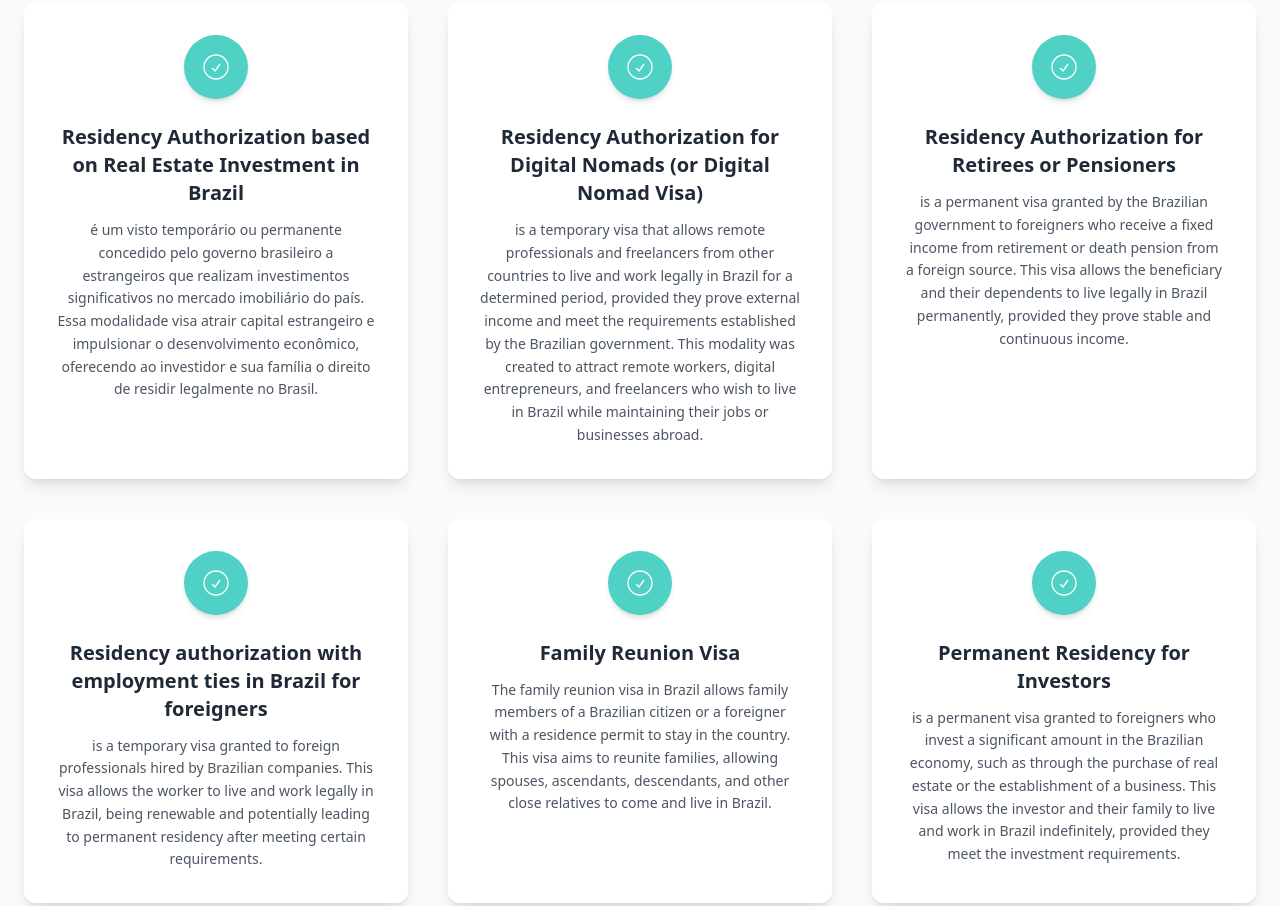
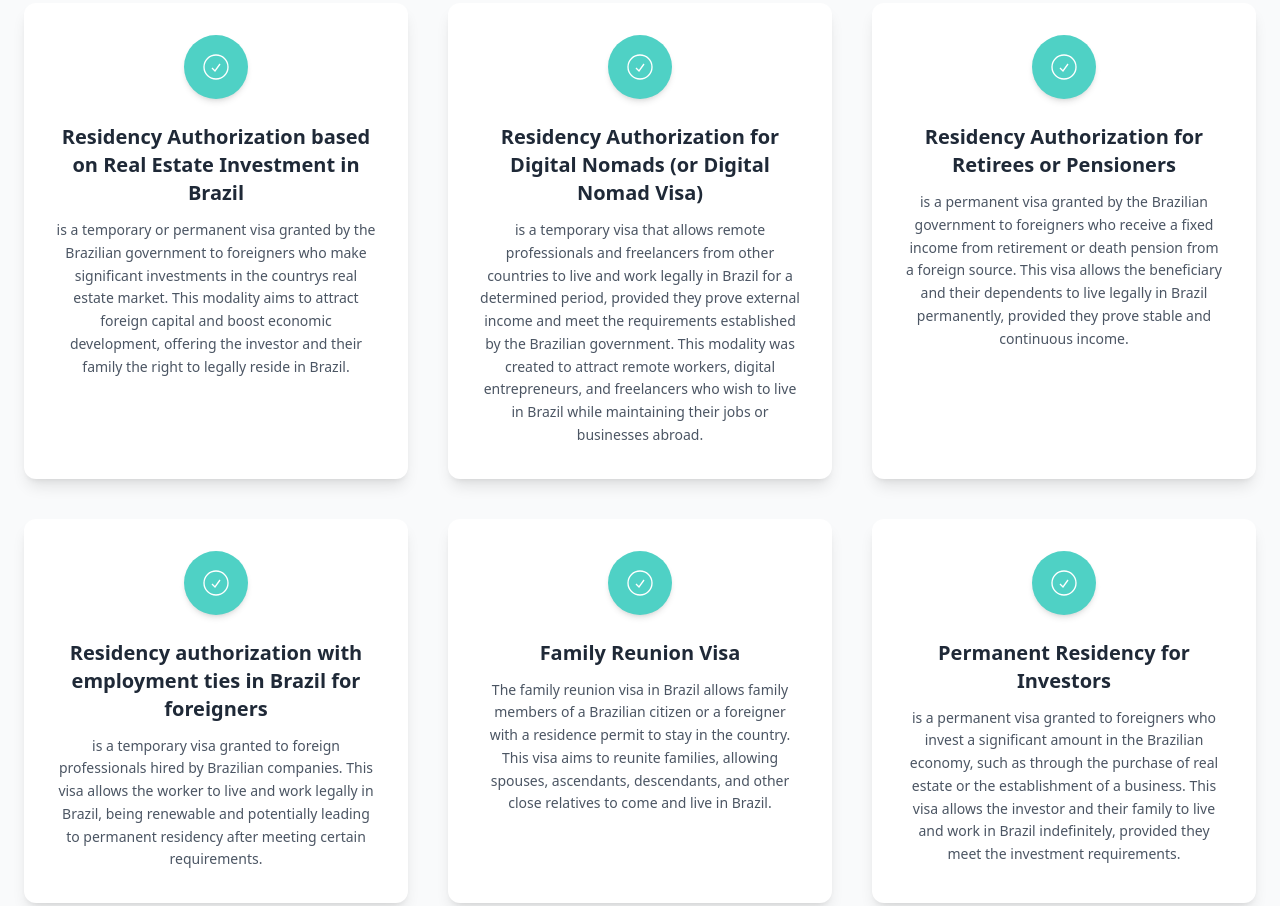
Before and after one commit to fabianolaudutra79/visainvestbrazil, a website: page index.html in a window 1280 px wide. Shown: the part 821-1727 px from the top of the page. Drawn offline with nearby package versions, Linux system fonts and the light colour scheme.

Commit message:
fixes lang

```diff
--- a/index.html
+++ b/index.html
@@ -480,7 +480,8 @@
                         </svg>
                     </div>
                     <h3 class="text-xl font-semibold text-gray-800 mb-3" data-lang='{"en": "Residency Authorization based on Real Estate Investment in Brazil", "es": "Autorización de Residencia basada en Inversión Inmobiliaria en Brasil", "pt": "Autorização de Residência com base em Investimento Imobiliário no Brasil"}'>Autorização de Residência com base em Investimento Imobiliário no Brasil</h3>
-                    <p class="text-gray-600 text-sm leading-relaxed" data-lang='{"en": "is a temporary or permanent visa granted by the Brazilian government to foreigners who make significant investments in the country's real estate market. This modality aims to attract foreign capital and boost economic development, offering the investor and their family the right to legally reside in Brazil.", "es": "es una visa temporal o permanente otorgada por el gobierno brasileño a extranjeros que realizan inversiones significativas en el mercado inmobiliario del país. Esta modalidad tiene como objetivo atraer capital extranjero e impulsar el desarrollo económico, ofreciendo al inversionista y su familia el derecho a residir legalmente en Brasil.", "pt": "é um visto temporário ou permanente concedido pelo governo brasileiro a estrangeiros que realizam investimentos significativos no mercado imobiliário do país. Essa modalidade visa atrair capital estrangeiro e impulsionar o desenvolvimento econômico, oferecendo ao investidor e sua família o direito de residir legalmente no Brasil."}'>é um visto temporário ou permanente concedido pelo governo brasileiro
+                    <p class="text-gray-600 text-sm leading-relaxed" data-lang='{"en": "is a temporary or permanent visa granted by the Brazilian government to foreigners who make significant investments in the countrys real estate market. This modality aims to attract foreign capital and boost economic development, offering the investor and their family the right to legally reside in Brazil.", "es": "es una visa temporal o permanente otorgada por el gobierno brasileño a extranjeros que realizan inversiones significativas en el mercado inmobiliario del país. Esta modalidad tiene como objetivo atraer capital extranjero e impulsar el desarrollo económico, ofreciendo al inversionista y su familia el derecho a residir legalmente en Brasil.",
+                    "pt": "é um visto temporário ou permanente concedido pelo governo brasileiro a estrangeiros que realizam investimentos significativos no mercado imobiliário do país. Essa modalidade visa atrair capital estrangeiro e impulsionar o desenvolvimento econômico, oferecendo ao investidor e sua família o direito de residir legalmente no Brasil."}'>é um visto temporário ou permanente concedido pelo governo brasileiro
                         a estrangeiros que realizam investimentos significativos no mercado imobiliário do país. Essa modalidade visa atrair capital estrangeiro
                         e impulsionar o desenvolvimento econômico, oferecendo ao investidor e sua família o direito de residir legalmente no Brasil.</p>
                 </div>
@@ -697,8 +698,9 @@
     };
 
     // Get selected language or default to English
-    const selectedLangData = languages[lang] || languages['en'];
-    const selectedLangCode = lang || 'en'; // Garante que temos o código 'en', 'es', 'pt'
+    const selectedLangData =  languages['en'] || languages['es'] || languages['pt']; // Garante que temos os dados do idioma 'en', 'es', 'pt'
+    const selectedLangCode =  'en' || 'es' || 'pt'; // Garante que temos o código 'en', 'es', 'pt'
+    console.log(`Dados do idioma selectedLangCode:`, selectedLangCode);
 
     // Update UI for flag and language code display
     if (desktopFlag) {
```
